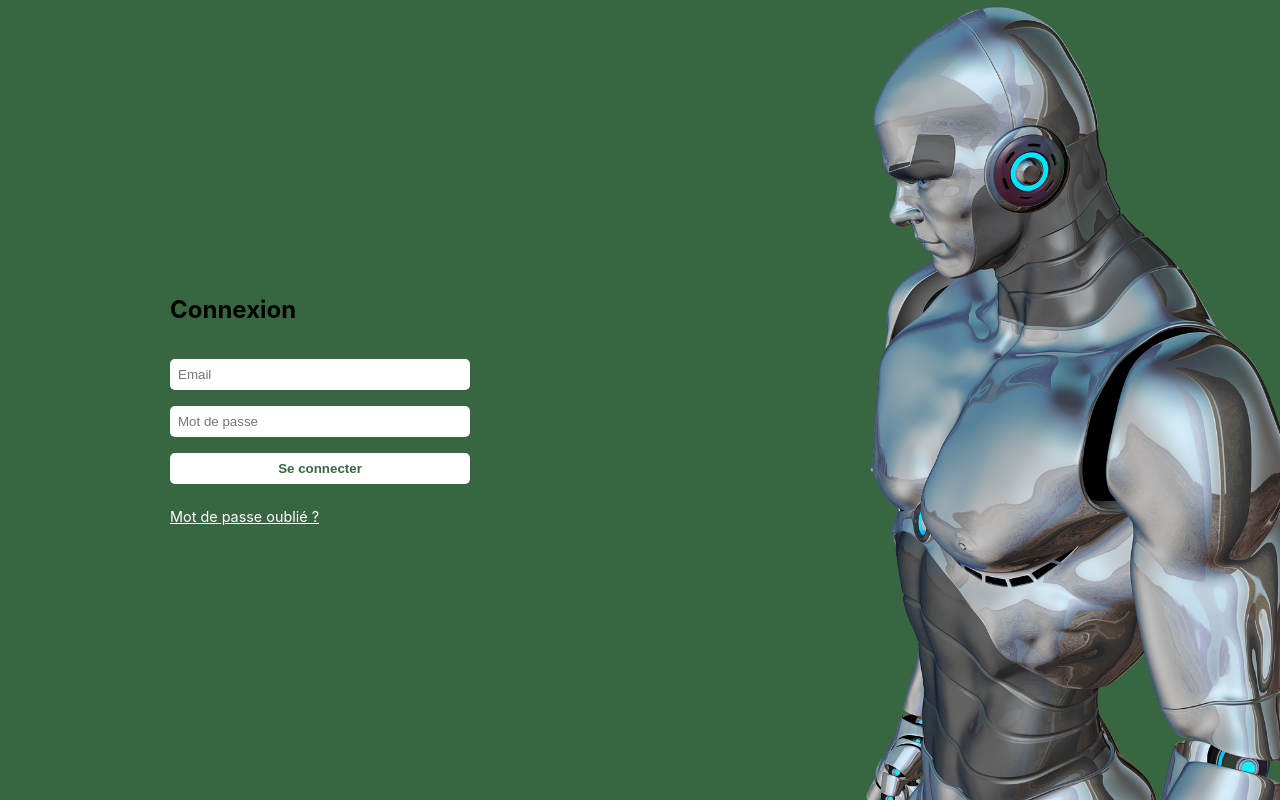
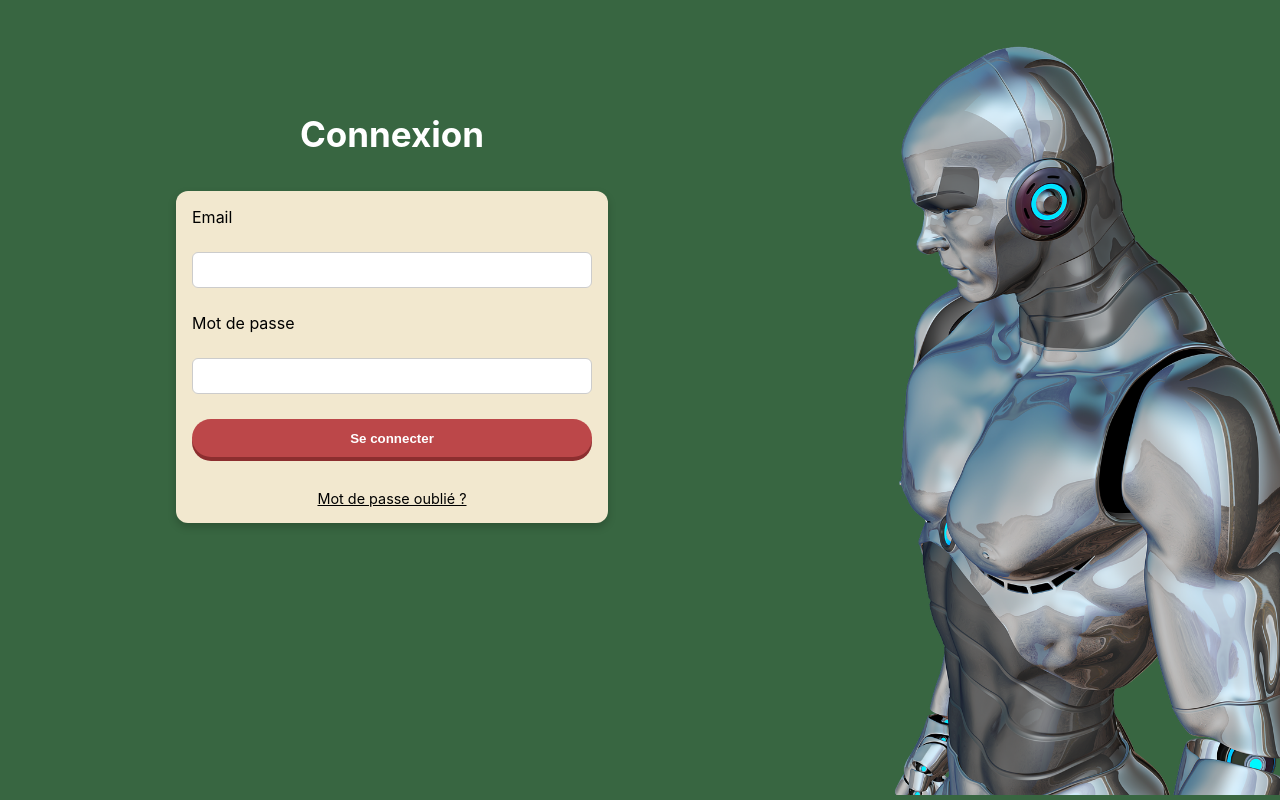
Before and after one commit to Jalubaromi/MoodJump, a React (Create React App) app in the folder frontend/: page / in a window 1280 px wide. Built offline with nearby package versions, Linux system fonts and the light colour scheme.

Commit message:
Feat: Add login routes and update login styles

```diff
--- /dev/null
+++ b/frontend/src/API/LoginAPI.jsx
@@ -0,0 +1,22 @@
+// Fonction pour se connecter
+export async function loginUser(email, password) {
+  try {
+    const response = await fetch('http://localhost:3001/login', {
+      method: 'POST',
+      headers: {
+        'Content-Type': 'application/json',
+      },
+      body: JSON.stringify({ email, password }),
+    });
+
+    if (!response.ok) {
+      throw new Error('Erreur de connexion');
+    }
+
+    const data = await response.json();
+    return data; // token, user, etc.
+  } catch (error) {
+    console.error('Erreur login:', error);
+    throw error;
+  }
+}
--- a/frontend/src/App.js
+++ b/frontend/src/App.js
@@ -13,7 +13,7 @@ export default function App() {
       <Router>
         <Layout>
           <Routes>
-            <Route path="/" element={<Login />} />
+            <Route path="/" element={<Home />} />
             <Route path="/Profil" element={<Profil />} />
             <Route path="/Flux" element={<Flux />} />
             <Route path="/Bot" element={<Bot />} />
@@ -21,7 +21,9 @@ export default function App() {
         </Layout>
       </Router>
       */}
+      <Router>
       <Login />
+      </Router>
     </>
   );
 }
--- /dev/null
+++ b/frontend/src/components/RobotContainer/RobotContainer.css
@@ -0,0 +1,15 @@
+/* Image à droite, alignée en bas et pas jusqu’en haut */
+.login-image {
+  flex: 1;
+  display: flex;
+  align-items: flex-end; /* aligne l’image en bas */
+  justify-content: center;
+  overflow: hidden;
+  padding-bottom: 5px; /* espace en bas */
+}
+
+.login-image img {
+  width: 300%;
+  height: 95%; /* l’image s’arrête aux 3/4 de la hauteur */
+  object-fit: contain;
+}
--- /dev/null
+++ b/frontend/src/components/RobotContainer/RobotContainer.jsx
@@ -0,0 +1,10 @@
+import './RobotContainer.css';
+import robotImg from '../../assets/robot.png';
+
+export default function RobotContainer() {
+  return (
+    <div className="login-image">
+      <img src={robotImg} alt="Robot" />
+    </div>
+  );
+}
--- a/frontend/src/pages/Home/Home.jsx
+++ b/frontend/src/pages/Home/Home.jsx
@@ -13,7 +13,17 @@ export default function Home() {
   return (
     <div className="home">
       <h1>{message}</h1>
-      <p>TEST PAGE d'ACCUEIL</p>
+      <p>TEST PAGE D'ACCUEIL
+        Lorem ipsum dolor sit amet, consectetur adipiscing elit. Sed euismod, nisl nec tincidunt lacinia, nunc urna vestibulum justo, vel pharetra odio erat sit amet mauris. Proin ac enim sed nulla fermentum cursus. Mauris at libero nec purus luctus ultrices. Integer tincidunt, velit in bibendum tincidunt, libero magna consequat nunc, id pharetra magna eros nec lectus. Suspendisse potenti. Curabitur tempor, justo nec aliquet vestibulum, neque leo cursus nunc, vitae tincidunt nisl purus non purus.
+
+Phasellus vitae elit ut tortor faucibus tincidunt. Quisque sagittis, mi a consequat gravida, odio nibh convallis libero, at tincidunt turpis nunc non sapien. Fusce at leo vel enim congue malesuada. Praesent sit amet velit ac nunc hendrerit porttitor. Sed elementum sapien nec ligula congue, a facilisis velit bibendum. Nam vitae orci sed est suscipit fermentum. Aenean et justo at est gravida bibendum.
+
+Vivamus imperdiet, lorem a cursus vehicula, erat nisl iaculis metus, sed varius justo turpis non nisl. Nulla facilisi. Morbi auctor ligula ut purus cursus, non tincidunt erat laoreet. Donec a ex nec nisl convallis fringilla. Etiam dictum magna vitae neque tempor, at gravida sapien volutpat. Curabitur tristique, odio sed ultricies feugiat, sapien lorem congue justo, in sagittis ex sapien ac libero. Sed nec dolor ut sapien imperdiet pharetra.
+
+Aliquam erat volutpat. Integer vel turpis in metus faucibus ultricies. Vestibulum ante ipsum primis in faucibus orci luctus et ultrices posuere cubilia curae; Proin non lorem id lectus tempus tincidunt. Donec consectetur, nisl et fermentum laoreet, neque purus porttitor turpis, ut malesuada elit nulla sit amet lorem. Ut sed velit nec urna fermentum dapibus. Pellentesque habitant morbi tristique senectus et netus et malesuada fames ac turpis egestas.
+
+Sed ut perspiciatis unde omnis iste natus error sit voluptatem accusantium doloremque laudantium, totam rem aperiam, eaque ipsa quae ab illo inventore veritatis et quasi architecto beatae vitae dicta sunt explicabo. Nemo enim ipsam voluptatem quia voluptas sit aspernatur aut odit aut fugit, sed quia consequuntur magni dolores eos qui ratione voluptatem sequi nesciunt.
+      </p>
     </div>
   );
 }
--- a/frontend/src/pages/Login/Login.css
+++ b/frontend/src/pages/Login/Login.css
@@ -1,8 +1,9 @@
-/* Container principal */
+/* Conteneur principal */
 .login-container {
   display: flex;
   height: 100vh;
   background-color: #386641;
+  overflow: hidden;
 }
 
 /* Formulaire à gauche */
@@ -10,56 +11,80 @@
   flex: 1;
   display: flex;
   justify-content: center;
-  align-items: center;
+  align-items: flex-start;
+  padding-left: 6rem; /* décale légèrement vers le centre */
+  padding-top: 4rem;
 }
 
-.login-form form {
+
+/* Encadré du formulaire */
+.form-box {
   display: flex;
   flex-direction: column;
-  gap: 1rem;
-  width: 300px;
+  gap: 25px;
+  width: 400px;
+  background-color: #F2E8CF;
+  padding: 1rem;
+  border-radius: 12px;
+  box-shadow: 0 4px 8px rgba(0, 0, 0, 0.2);
 }
 
-.login-form input {
-  padding: 0.5rem;
-  border-radius: 5px;
-  border: none;
+/* Titre */
+.login-title {
+  font-size: 35px;
+  color: #fff;
+  text-align: center;
+  padding: 20px;
+  margin-bottom: 1rem;
 }
 
+/* Inputs */
+.login-form input {
+  padding: 0.6rem;
+  border-radius: 6px;
+  border: 1px solid #ccc;
+  outline: none;
+  transition: 0.2s;
+}
+
+.login-form input:focus {
+  border-color: #386641;
+  box-shadow: 0 0 4px rgba(56, 102, 65, 0.5);
+}
+
+/* Bouton rouge avec effet 3D */
 .login-form button {
-  padding: 0.5rem;
-  border-radius: 5px;
+  padding: 0.7rem;
+  border-radius: 25px;
   border: none;
-  background-color: #fff;
-  color: #386641;
+  background-color: #bc4749;
+  color: #fff;
   cursor: pointer;
   font-weight: bold;
+  box-shadow: 0 4px 0 #8c2e2f;
+  transition: all 0.1s ease-in-out;
+}
+
+.login-form button:active {
+  transform: translateY(2px);
+  box-shadow: 0 2px 0 #8c2e2f;
 }
 
 .login-form button:hover {
-  background-color: #f0f0f0;
+  background-color: #a93d3f;
+  box-shadow: 0 4px 6px rgba(0, 0, 0, 0.25);
 }
 
-/* Image à droite */
-.login-image {
-  flex: 1;
-}
-
-.login-image img {
-  width: 100%;
-  height: 100%;
-  object-fit: cover;
-}
-/* ...le reste du CSS précédent reste identique... */
-
-.login-form .forgot-password {
+/* Lien "Mot de passe oublié" */
+.forgot-password {
   margin-top: 0.5rem;
   font-size: 0.9rem;
-  color: #fff;
+  color: #000000;
   text-decoration: underline;
+  text-align: center;
   cursor: pointer;
 }
 
-.login-form .forgot-password:hover {
-  color: #d1e7c2; /* un vert clair pour l'effet hover */
+.forgot-password:hover {
+  color: #4a4d49;
 }
--- a/frontend/src/pages/Login/Login.jsx
+++ b/frontend/src/pages/Login/Login.jsx
@@ -1,43 +1,66 @@
 import { useState } from 'react';
 import './Login.css';
-import robotImg from '../../assets/robot.png';
+import RobotContainer from '../../components/RobotContainer/RobotContainer';
+import { loginUser } from '../../API/LoginAPI';
+import { useNavigate } from 'react-router-dom';
+
 
 export default function Login() {
   const [email, setEmail] = useState('');
   const [password, setPassword] = useState('');
+  const [error, setError] = useState('');
+  const navigate = useNavigate(); // hook pour redirection
 
-  const handleSubmit = (e) => {
+  const handleSubmit = async (e) => {
     e.preventDefault();
-    console.log('Email:', email, 'Password:', password);
-    // Pour l'instant, on ne fait rien d'autre
+    setError('');
+    try {
+      const data = await loginUser(email, password);
+      console.log('Login réussi :', data);
+
+      // Stockage du token dans localStorage
+      localStorage.setItem('token', data.token);
+
+      // Redirection vers Flux
+      navigate('/Flux');
+    } catch (err) {
+      setError('Email ou mot de passe incorrect');
+    }
   };
 
   return (
     <div className="login-container">
       <div className="login-form">
         <form onSubmit={handleSubmit}>
-          <h2>Connexion</h2>
+          <h2 className="login-title">Connexion</h2>
+
+          <div className="form-box">
+            <label htmlFor="email">Email</label>
             <input
+              id="email"
               type="email"
-            placeholder="Email"
               value={email}
               onChange={(e) => setEmail(e.target.value)}
               required
             />
+
+            <label htmlFor="password">Mot de passe</label>
             <input
+              id="password"
               type="password"
-            placeholder="Mot de passe"
               value={password}
               onChange={(e) => setPassword(e.target.value)}
               required
             />
+
             <button type="submit">Se connecter</button>
             <a href="#" className="forgot-password">Mot de passe oublié ?</a>
+            {error && <p style={{ color: 'red', marginTop: '0.5rem' }}>{error}</p>}
+          </div>
         </form>
       </div>
-      <div className="login-image">
-        <img src={robotImg} alt="Robot" />
-      </div>
+
+      <RobotContainer />
     </div>
   );
 }
```
Lines whose indentation alone changed are shown as unchanged.
